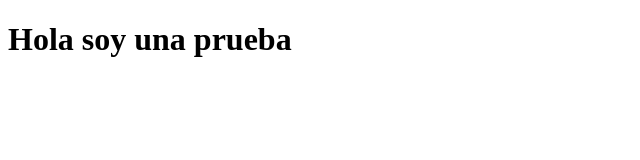
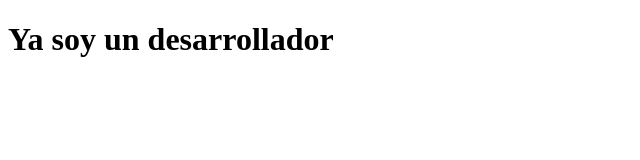
Before and after one commit to mcvictormurillo/PruebaRepositorio, a plain HTML site: page index.html in a window 1280 px wide. Shown: the whole page, without its empty margins (0-640 px from the left). Drawn offline with Linux system fonts and the light colour scheme.

Commit message:
Cambie el mensaje

```diff
--- a/index.html
+++ b/index.html
@@ -7,6 +7,6 @@
     <title>Document</title>
 </head>
 <body>
-    <h1>Hola soy una prueba</h1>
+    <h1>Ya soy un desarrollador</h1>
 </body>
 </html>
```
